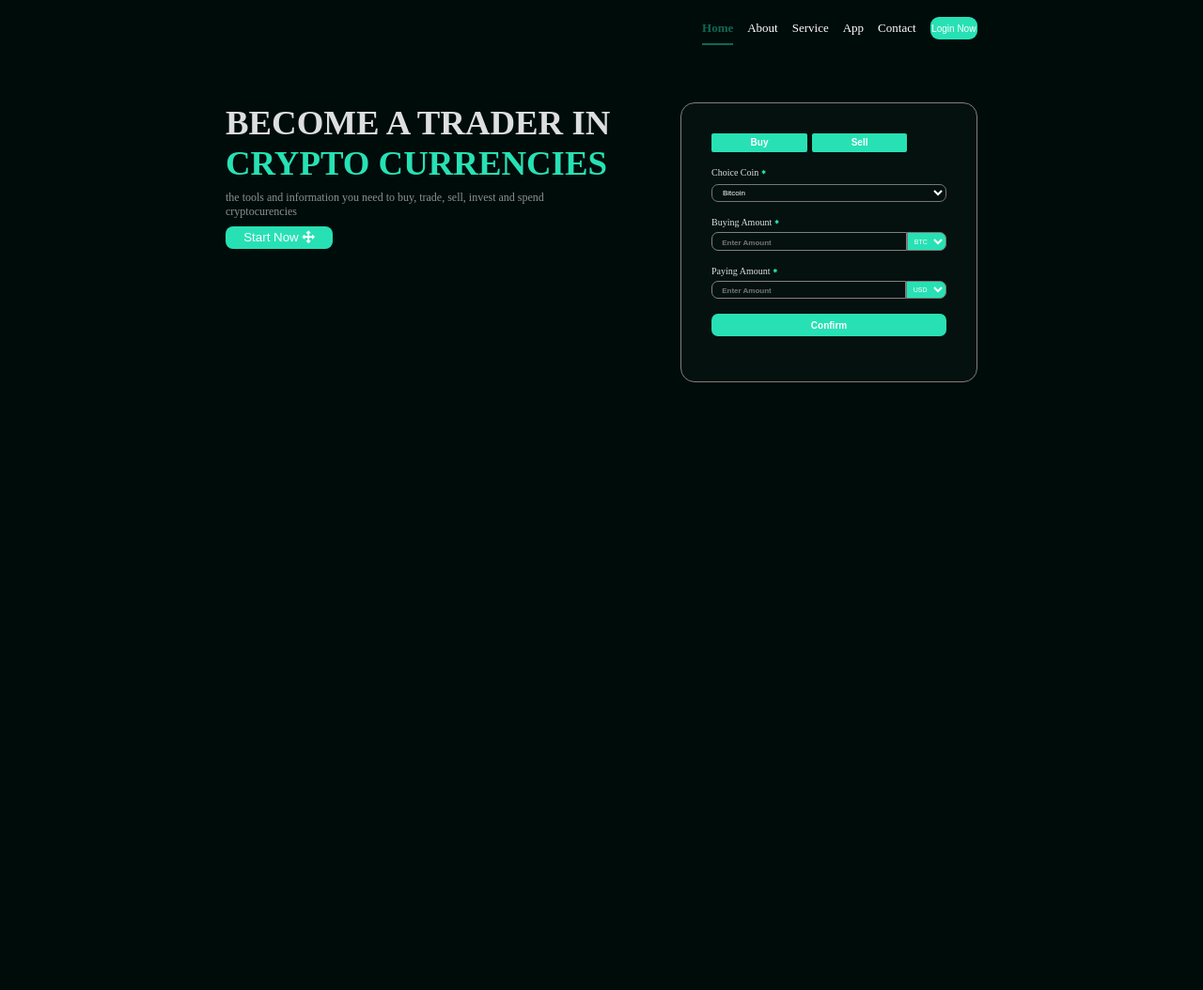
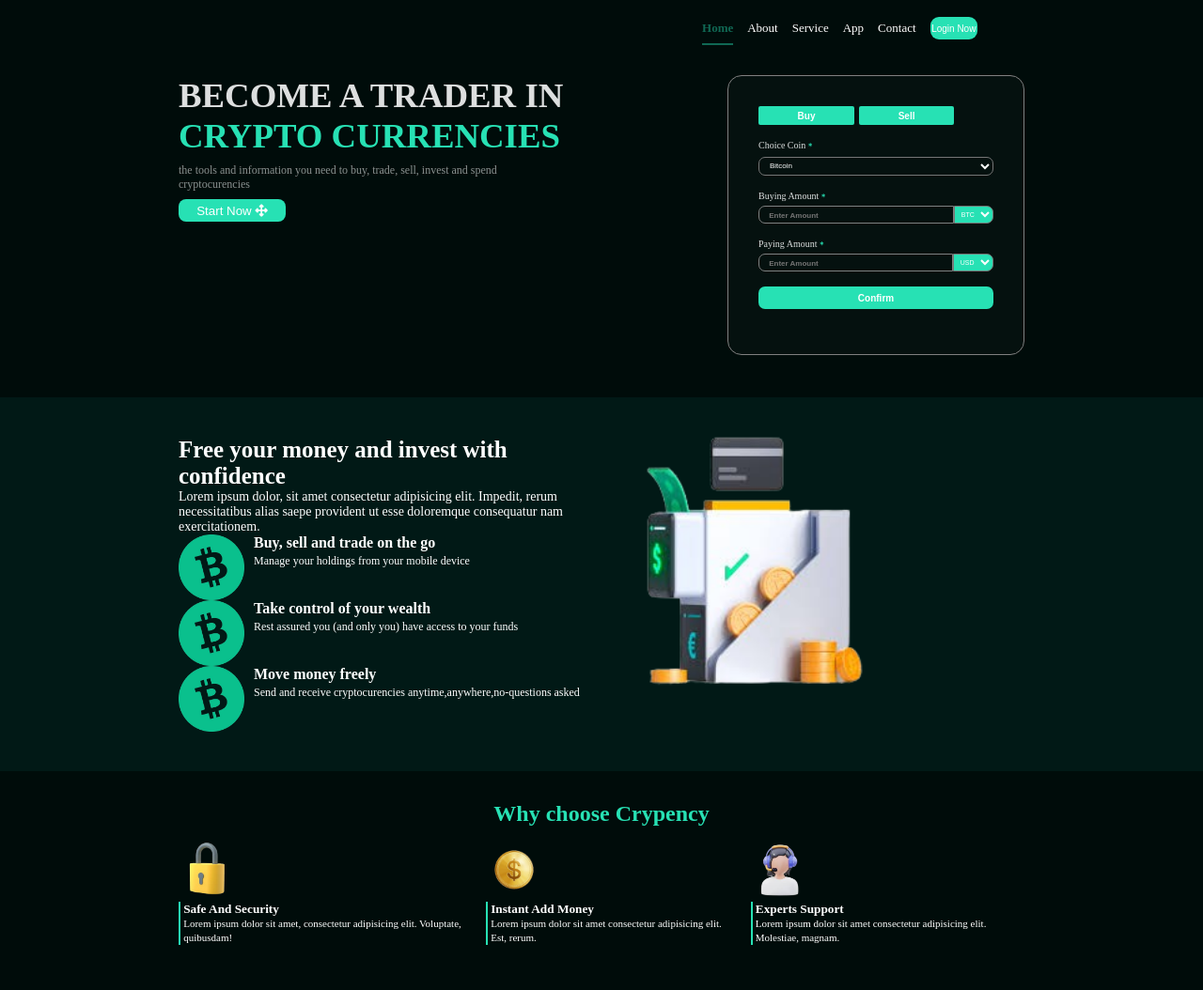
Before and after one commit to noralohan/projectReg, a plain HTML site: page index.html in a window 1280 px wide. Shown: the whole page at 94% size. Before the commit the page ends 800 px from the top, so only its background shows below. Drawn offline with Linux system fonts and the light colour scheme.

Commit message:
updated code with reponsive design

```diff
--- a/index.html
+++ b/index.html
@@ -1,13 +1,17 @@
 <!DOCTYPE html>
 <html lang="en">
   <head>
-    <meta charset="UTF-8">
-    <meta name="viewport" content="width=device-width, initial-scale=1.0">
+    <meta charset="UTF-8" />
+    <meta name="viewport" content="width=device-width, initial-scale=1.0" />
     <title>Project Reg</title>
-    <link rel="stylesheet" href="https://cdnjs.cloudflare.com/ajax/libs/font-awesome/4.7.0/css/font-awesome.min.css">
-    <link rel="stylesheet" href="style.css">
+    <link
+      rel="stylesheet"
+      href="https://cdnjs.cloudflare.com/ajax/libs/font-awesome/4.7.0/css/f.css"
+    />
+    <link rel="stylesheet" href="style.css" />
   </head>
   <body>
+    <header>
       <nav>
         <a href="#">Home</a>
         <a href="#">About</a>
@@ -17,14 +21,18 @@
         <button>Login Now</button>
       </nav>
 
-
-    <div class="banner">
+      <div class="banner genLayout">
         <div class="bannerContent">
           <h1>become a trader in <span>crypto currencies</span></h1>
 
-            <p>the tools and information you need to buy, trade, sell, invest and spend cryptocurencies</p>
+          <p>
+            the tools and information you need to buy, trade, sell, invest and
+            spend cryptocurencies
+          </p>
 
-            <button>Start Now <i class="fa fa-arrows" aria-hidden="true"></i> </button>
+          <button>
+            Start Now <i class="fa fa-arrows" aria-hidden="true"></i>
+          </button>
         </div>
 
         <form>
@@ -34,27 +42,33 @@
           </div>
 
           <div class="inputBox">
-                <label> choice coin <i class="fa fa-asterisk" aria-hidden="true"></i></label>
+            <label>
+              choice coin <i class="fa fa-asterisk" aria-hidden="true"></i
+            ></label>
             <select>
               <option>bitcoin</option>
             </select>
           </div>
 
           <div class="inputBox">
-                <label> buying amount<i class="fa fa-asterisk" aria-hidden="true"></i></label>
+            <label>
+              buying amount<i class="fa fa-asterisk" aria-hidden="true"></i
+            ></label>
             <div class="innerInputBox">
-                    <input type="text" placeholder="enter amount">
+              <input type="text" placeholder="enter amount" />
               <select>
                 <option>btc</option>
               </select>
             </div>
           </div>
           <div class="inputBox">
-                <label> paying amount<i class="fa fa-asterisk" aria-hidden="true"></i></label>
+            <label>
+              paying amount<i class="fa fa-asterisk" aria-hidden="true"></i
+            ></label>
             <div class="innerInputBox">
-                    <input type="text" placeholder="enter amount">
+              <input type="text" placeholder="enter amount" />
               <select>
-                        <option> usd</option>
+                <option>usd</option>
               </select>
             </div>
           </div>
@@ -62,5 +76,97 @@
           <button>confirm</button>
         </form>
       </div>
+    </header>
+
+    <!-- main -->
+    <main>
+      <section class="secOne">
+        <div class="investLayout genLayout">
+          <div class="investContent">
+            <h1>Free your money and invest with confidence</h1>
+            <p>
+              Lorem ipsum dolor, sit amet consectetur adipisicing elit. Impedit,
+              rerum necessitatibus alias saepe provident ut esse doloremque
+              consequatur nam exercitationem.
+            </p>
+
+            <div class="money">
+              <img src="images/btc logo.png" height="70" ="btc" />
+              <div class="moneyText">
+                <h4>Buy, sell and trade on the go</h4>
+                <span> Manage your holdings from your mobile device</span>
+              </div>
+            </div>
+            <div class="money">
+              <img src="images/btc logo.png" height="70" alt="btc" />
+              <div class="moneyText">
+                <h4>Take control of your wealth</h4>
+                <span>
+                  Rest assured you (and only you) have access to your
+                  funds</span
+                >
+              </div>
+            </div>
+            <div class="money">
+              <img src="images/btc logo.png" height="70" alt="btc" />
+              <div class="moneyText">
+                <h4>Move money freely</h4>
+                <span
+                  >Send and receive cryptocurencies
+                  anytime,anywhere,no-questions asked</span
+                >
+              </div>
+            </div>
+          </div>
+          <div class="moneyImg">
+            <img src="images/money machine.png" alt="money" />
+          </div>
+        </div>
+      </section>
+
+      <!-- section two -->
+      <section class="secTwo">
+        <div id="services" class="genLayout">
+          <h1>Why choose Crypency</h1>
+
+          <div class="serviceOption">
+            <div class="serviceCard">
+              <img src="images/lock.png" alt="lock" />
+              <div class="innerServiceCard">
+                <h5>safe and security</h5>
+                <p>
+                  Lorem ipsum dolor sit amet, consectetur adipisicing elit.
+                  Voluptate, quibusdam!
+                </p>
+              </div>
+            </div>
+
+            <div class="serviceCard">
+              <img src="images/coin.png" alt="lock" />
+              <div class="innerServiceCard">
+                <h5>instant add money</h5>
+                <p>
+                  Lorem ipsum dolor sit amet consectetur adipisicing elit. Est,
+                  rerum.
+                </p>
+              </div>
+            </div>
+
+            <div class="serviceCard">
+              <img src="images/lady.png" alt="lock" />
+              <div class="innerServiceCard">
+                <h5>experts support</h5>
+                <p>
+                  Lorem ipsum dolor sit amet consectetur adipisicing elit.
+                  Molestiae, magnam.
+                </p>
+              </div>
+            </div>
+          </div>
+        </div>
+      </section>
+
+
+    </main>
   </body>
 </html>
--- a/style.css
+++ b/style.css
@@ -1,15 +1,24 @@
+@import url('https://fonts.googleapis.com/css2?family=Poppins:ital,wght@0,100;0,200;0,300;0,400;0,500;0,600;0,700;0,800;0,900;1,100;1,200;1,300;1,400;1,500;1,600;1,700;1,800;1,900&family=Roboto:ital,wght@0,100;0,300;0,400;0,500;0,700;0,900;1,100;1,300;1,400;1,500;1,700;1,900&display=swap');
+
 *{
     margin: 0;
     padding: 0;
+
+}
+header{
+background-color: #000c0a;
+padding-block: .8rem;
 }
 
-body{
-    background-color: #000c0a;
+.genLayout{
+  max-width: 900px;
+  margin: auto;
+  padding-block: 2rem;
 }
+
 
 nav{
     /* border:2px solid; */
-    padding-block: .8rem;
     display: flex;
     align-items: center;
     justify-content: end;
@@ -42,8 +51,6 @@ nav>button{
     font-size: 10px;
 }
 .banner{
-    max-width: 800px;
-    margin: 3rem auto;
     color: #dddfdf;
     display: flex;
     /* gap:7rem */
@@ -179,3 +186,126 @@ form>button{
     font-weight: 600;
     text-transform: capitalize;
 }
+
+/* section one styling */
+.secOne{
+    background-color: #011916;
+}
+
+.investLayout{
+    color: #fff;
+    display: flex;
+    align-items: center;
+    gap: 30px;
+}
+
+.investContent{
+    width: 50%;
+}
+.investContent>h1{
+    font-size: 25px;
+}
+
+.investContent>p{
+    font-size: 14px;
+}
+.money{
+    display: flex;
+    gap: 10px;
+}
+
+.moneyText>span{
+    font-size: 12px;
+}
+
+.moneyImg{
+    width: 30%;
+}
+
+.moneyImg>img{
+    width: 100%;
+}
+
+
+/* styling for section two */
+.secTwo{
+    background-color: #000c0a;
+    color: #fff;
+}
+
+#services>h1{
+    text-align: center;
+    color: #27e1b4;
+}
+
+
+.serviceOption{
+    margin-block: 1rem;
+    display: flex;
+    gap: 25px;
+}
+
+.serviceCard>img{
+    width:60px;
+}
+
+.innerServiceCard{
+    padding-left: .2rem;
+    border-left: 2px solid #27e1b4;
+}
+
+.innerServiceCard>h5{
+    text-transform: capitalize;
+}
+
+.innerServiceCard>p{
+    font-size: 11px;
+    line-height: 15px;
+}
+
+/* responsive styling */
+@media(min-width:360px) and (max-width: 460px){
+
+    nav{
+        justify-content: center;
+    }
+
+    .banner{
+        width:330px;
+        gap: 40px;
+        flex-direction: column;
+    }
+
+    .bannerContent{
+
+        width: 100%;
+    }
+
+  .bannerContent>h1{
+       width: 100%;
+  }
+
+  .investLayout{
+    width: 330px;
+    flex-direction: column;
+  }
+
+  .investContent{
+    width: 100%;
+  }
+
+  .investContent>p{
+    margin-block: 1rem;
+  }
+
+.moneyImg{
+    width: 70%;
+}
+
+.serviceOption{
+    width: 330px;
+    margin: auto;
+    flex-direction: column;
+}
+
+}
```
Also changed, not shown: images/btc logo.png (added), images/coin.png (added), images/lady.png (added), images/lock.png (added), images/money machine.png (added). Lines whose indentation alone changed are shown as unchanged.
